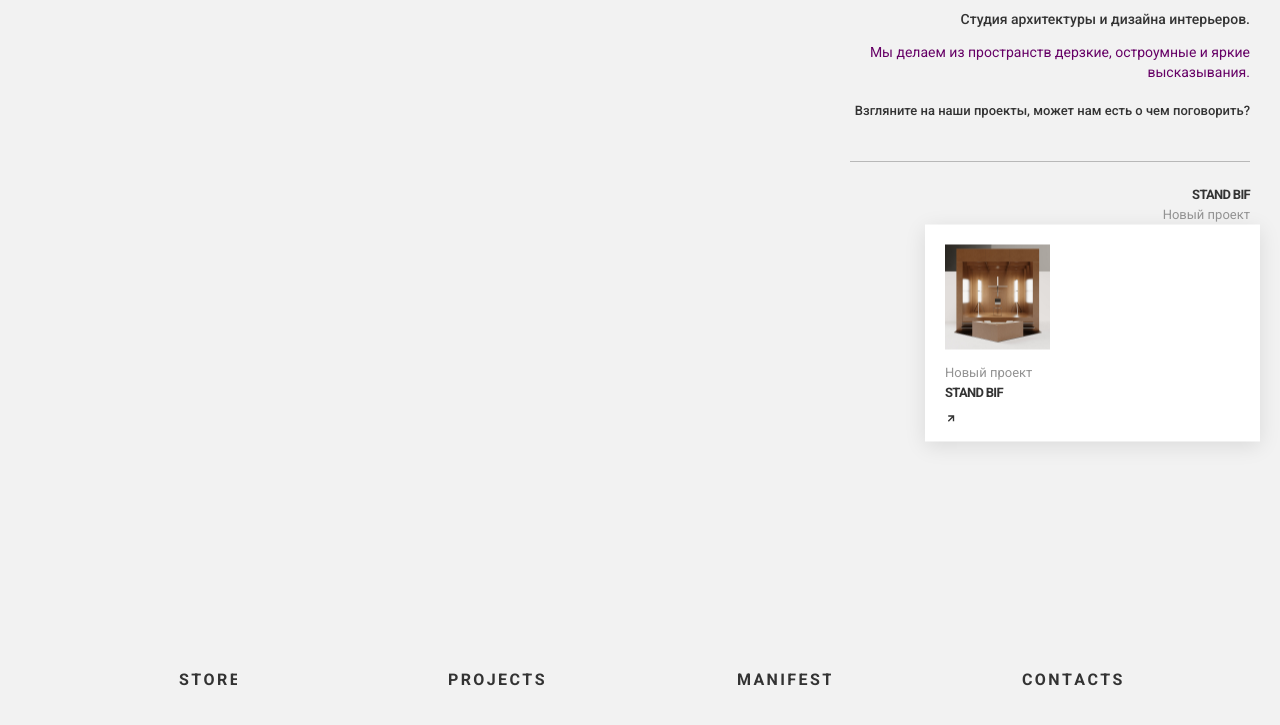
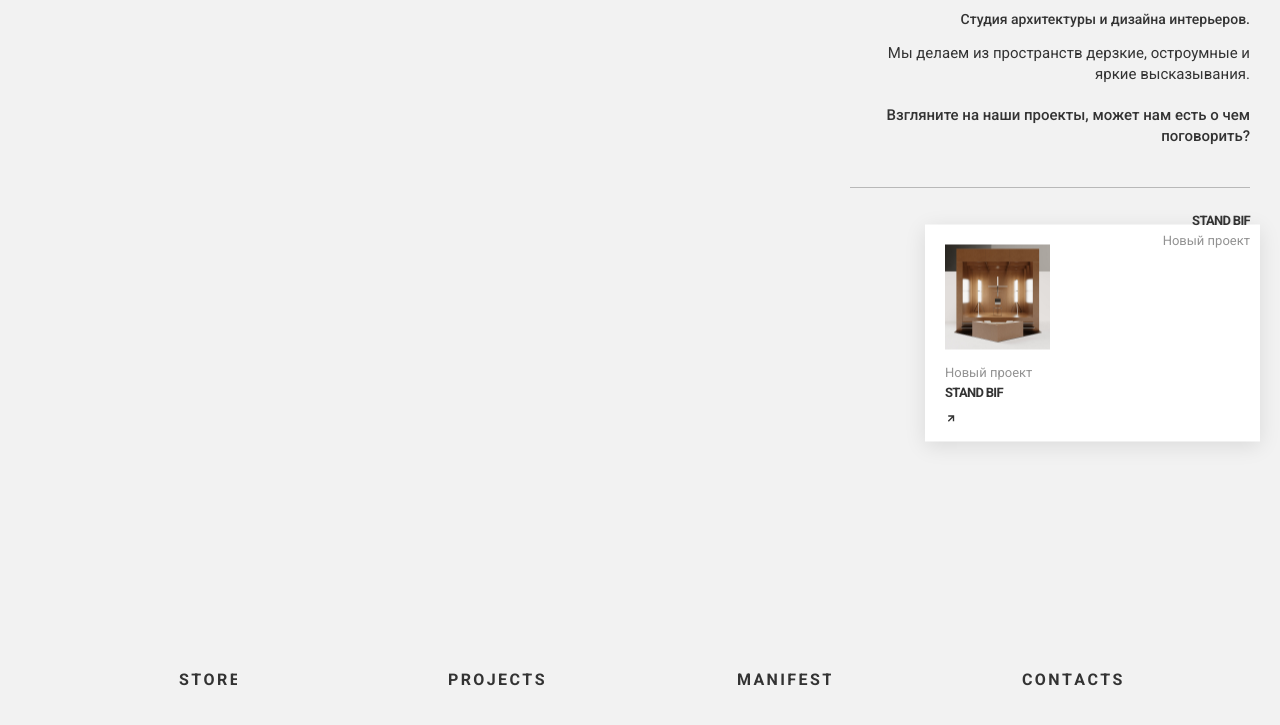
Before and after one commit to Foggydk/WEB3.1, a plain HTML site: page index.html in a window 1280 px wide. Shown: the part 67-792 px from the top of the page. Drawn offline with Linux system fonts and the light colour scheme; some packages are replaced by stand-ins of ours; a script that the page names is missing.

Commit message:
Update style.css

```diff
--- a/style.css
+++ b/style.css
@@ -111,14 +111,14 @@ spline-viewer {
 }
 
 .ari-description {
-    font-size: 14px;
+    font-size: 15px;
     line-height: 1.4;
     margin-bottom: 10px;
-    color: #606;
+    color: #333;
 }
 
 .ari-question {
-    font-size: 13px;
+    font-size: 15px;
     font-weight: 500;
     line-height: 1.4;
     margin-bottom: 15px;
```
